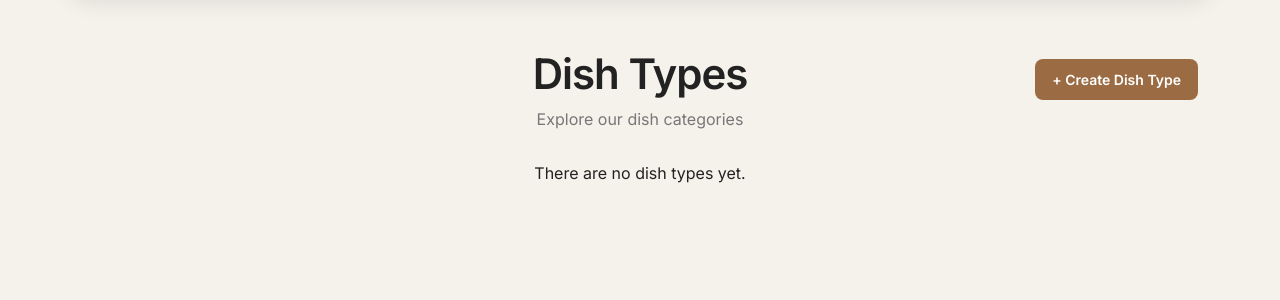
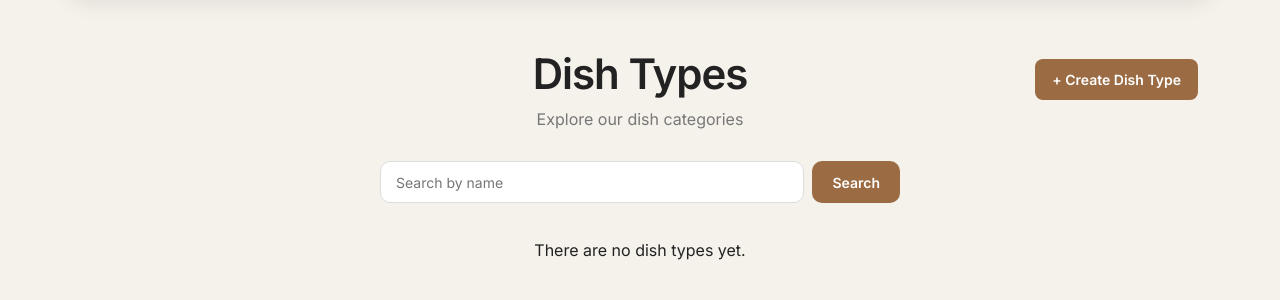
Before and after one commit to GGZahar1/Restaurant-kitchen-service, a Django app: page /dish_types/ in a window 1280 px wide. Shown: the part 81-381 px from the top of the page. Run offline with Django 5.2, Linux system fonts and the light colour scheme; the visitor is signed in with stand-in values (Sample User, id 1); data that the repository does not hold is empty.

Commit message:
Add search by name to dish type page

```diff
--- a/kitchen/forms.py
+++ b/kitchen/forms.py
@@ -32,3 +32,12 @@ class DishSearchForm(forms.Form):
                            widget=forms.TextInput(
                                attrs={"placeholder": "Search by name"}
                            ))
+
+
+class DishTypeSearchForm(forms.Form):
+    name = forms.CharField(max_length=255,
+                           required=False,
+                           label="",
+                           widget=forms.TextInput(
+                               attrs={"placeholder": "Search by name"}
+                           ))
--- a/kitchen/views.py
+++ b/kitchen/views.py
@@ -9,7 +9,7 @@ from django.shortcuts import render, redirect
 from django.urls import reverse_lazy
 from django.views import generic
 
-from kitchen.forms import DishForm, CookForm, DishSearchForm
+from kitchen.forms import DishForm, CookForm, DishSearchForm, DishTypeSearchForm
 from kitchen.models import Dish, DishType, Cook
 
 
@@ -23,13 +23,13 @@ def index(request: HttpRequest) -> HttpResponse:
     return render(request, "kitchen/index.html", context=context)
 
 
-class CookListView(LoginRequiredMixin ,generic.ListView):
+class CookListView(LoginRequiredMixin, generic.ListView):
     model = Cook
     paginate_by = 6
     template_name = "kitchen/cook-list.html"
 
 
-class CookDetailView(LoginRequiredMixin,generic.DetailView):
+class CookDetailView(LoginRequiredMixin, generic.DetailView):
     model = Cook
     queryset = Cook.objects.prefetch_related("dishes")
     template_name = "kitchen/cook-detail.html"
@@ -58,6 +58,24 @@ class DishTypeListView(LoginRequiredMixin, generic.ListView):
     paginate_by = 6
     template_name = "kitchen/dish-type-list.html"
 
+    def get_context_data(self, **kwargs: Any) -> dict[str, any]:
+        context = super().get_context_data(**kwargs)
+
+        name = self.request.GET.get("name", "")
+        context["search_form"] = DishTypeSearchForm(
+            initial={"name": name}
+        )
+        return context
+
+    def get_queryset(self):
+        queryset = super().get_queryset()
+        form = DishTypeSearchForm(self.request.GET)
+        if form.is_valid():
+            queryset = DishType.objects.filter(
+                name__icontains=form.cleaned_data["name"]
+            )
+        return queryset
+
 
 class DishTypeCreateView(LoginRequiredMixin, generic.CreateView):
     model = DishType
@@ -76,7 +94,7 @@ class DishTypeUpdateView(LoginRequiredMixin, generic.UpdateView):
 class DishTypeDeleteView(LoginRequiredMixin, generic.DeleteView):
     model = DishType
     template_name = "kitchen/dish-type-confirm-delete.html"
-    success_url = reverse_lazy("kitchen:dish-type-list  ")
+    success_url = reverse_lazy("kitchen:dish-type-list")
 
 
 class DishTypeDishListView(LoginRequiredMixin, generic.ListView):
--- a/templates/kitchen/dish-type-list.html
+++ b/templates/kitchen/dish-type-list.html
@@ -11,12 +11,21 @@
         <h1>Dish Types</h1>
         <p>Explore our dish categories</p>
       </div>
-      <a href="{% url "kitchen:dish-type-create" %}"
-        class="btn create-dish-type-btn">
-          + Create Dish Type
+      <a
+        href="{% url "kitchen:dish-type-create" %}"
+        class="btn create-dish-type-btn"
+      >
+        + Create Dish Type
       </a>
     </div>
-
+    <form method="get" class="dish-search-form">
+      <div class="dish-search">
+        {{ search_form.name }}
+        <button type="submit" class="dish-search-btn">
+          Search
+        </button>
+      </div>
+    </form>
     <div class="row g-4">
       {% for dish_type in dishtype_list %}
         <div class="col-lg-4 col-md-6">
@@ -25,16 +34,23 @@
               {{ dish_type.name }}
             </h2>
             <div class="dish-type-actions">
-              <a href="{% url "kitchen:dish-type-dishes-list" dish_type.id %}" class="dish-type-details">
+              <a
+                href="{% url "kitchen:dish-type-dishes-list" dish_type.id %}"
+                class="dish-type-details"
+              >
                 View dishes →
               </a>
-
               <div class="dish-type-manage">
-                <a href="{% url "kitchen:dish-type-update" dish_type.id %}" class="dish-type-update">
+                <a
+                  href="{% url "kitchen:dish-type-update" dish_type.id %}"
+                  class="dish-type-update"
+                >
                   Update
                 </a>
-
-                <a href="{% url "kitchen:dish-type-delete" dish_type.id %}" class="dish-type-delete">
+                <a
+                  href="{% url "kitchen:dish-type-delete" dish_type.id %}"
+                  class="dish-type-delete"
+                >
                   Delete
                 </a>
               </div>
```
